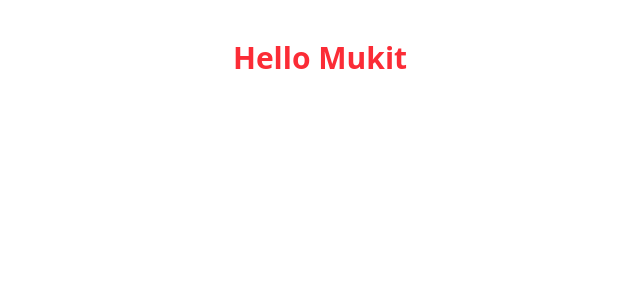
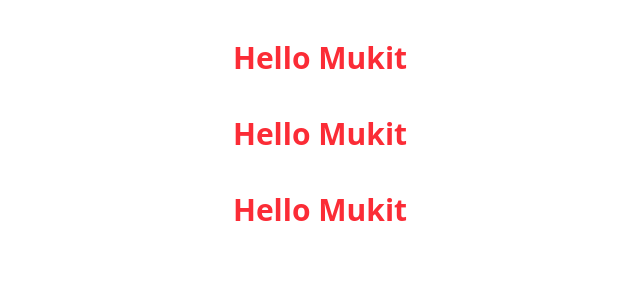
Before and after one commit to MukitHossen7/Polishing-React.js, a React (Vite) app in the folder how-to-install-react-app/: page / in a window 1280 px wide. Shown: the top 300 px of the page, without its empty margins (320-960 px from the left). Built offline with nearby package versions, Linux system fonts and the light colour scheme.

Commit message:
add RepitComponent and update App to render it multiple times

```diff
--- a/how-to-install-react-app/src/App.jsx
+++ b/how-to-install-react-app/src/App.jsx
@@ -1,9 +1,11 @@
+import RepitComponent from "./components/RepitComponents/RepitComponent";
+
 function App() {
   return (
     <>
-      <h2 className="text-red-500 font-bold text-center mt-10 text-3xl">
-        Hello Mukit
-      </h2>
+      <RepitComponent></RepitComponent>
+      <RepitComponent></RepitComponent>
+      <RepitComponent></RepitComponent>
     </>
   );
 }
--- /dev/null
+++ b/how-to-install-react-app/src/components/RepitComponents/RepitComponent.jsx
@@ -0,0 +1,11 @@
+const RepitComponent = () => {
+  return (
+    <div>
+      <h2 className="text-red-500 font-bold text-center mt-10 text-3xl">
+        Hello Mukit
+      </h2>
+    </div>
+  );
+};
+
+export default RepitComponent;
```
